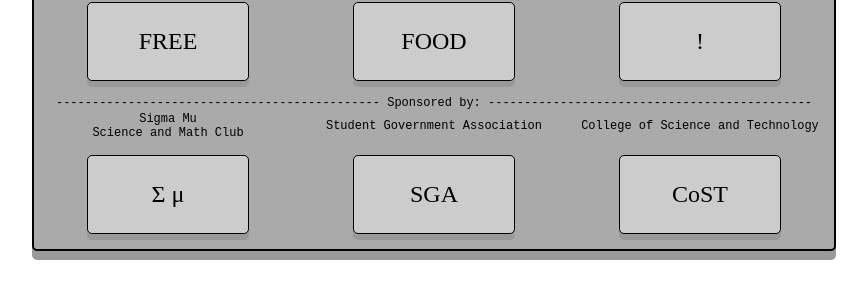
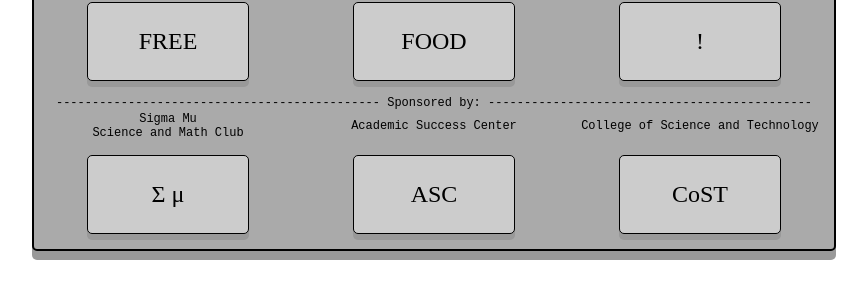
Before and after one commit to usmasc/calcWorkshopFlyer, a plain HTML site: page index.htm in a window 1280 px wide. Shown: the part 536-820 px from the top of the page, without its empty margins (26-893 px from the left). Drawn offline with Linux system fonts and the light colour scheme.

Commit message:
Update index.htm

```diff
--- a/index.htm
+++ b/index.htm
@@ -10,8 +10,8 @@
   <tr> <td><div class ="button">12:15</div></td>  <td><div class="button"> - </div></td> <td><div class="button">1 p.m.</div></td> </tr>
     <tr> <td><div class="button2">FREE</div></td> <td><div class="button2">FOOD</div></td> <td><div class="button2"> ! </div></td> </tr>
   <tr> <td colspan=3 class="small">--------------------------------------------- Sponsored by: ---------------------------------------------</td></tr>
-    <tr> <td class="small">Sigma Mu<br>Science and Math Club</td> <td class="small">Student Government Association</td> <td class="small">College of Science and Technology</td></tr>
-      <tr> <td><div class="button2">Σ μ</div></td> <td><div class="button2">SGA</div></td> <td><div class="button2"> CoST </div></td> </tr>
+    <tr> <td class="small">Sigma Mu<br>Science and Math Club</td> <td class="small">Academic Success Center</td> <td class="small">College of Science and Technology</td></tr>
+      <tr> <td><div class="button2">Σ μ</div></td> <td><div class="button2">ASC</div></td> <td><div class="button2"> CoST </div></td> </tr>
 
  </table>
 </body>
```
